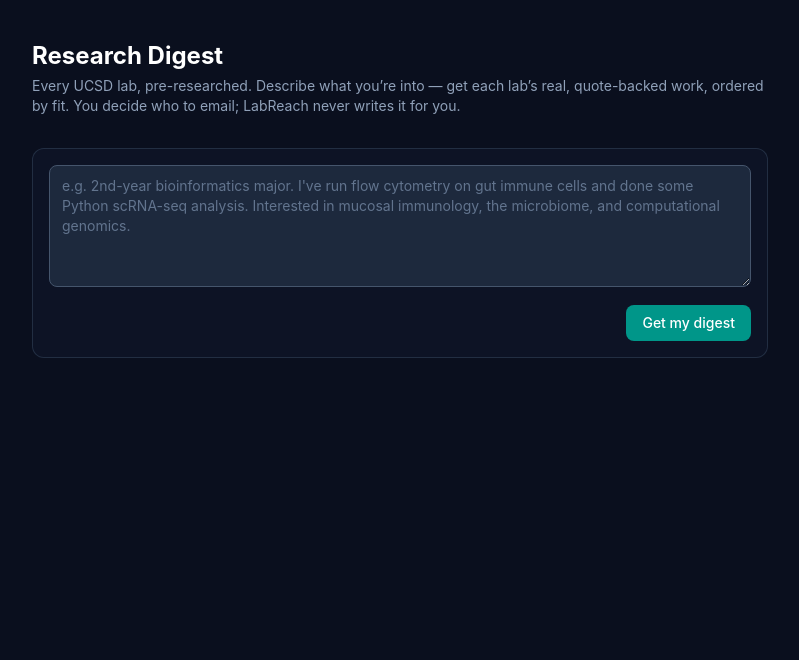
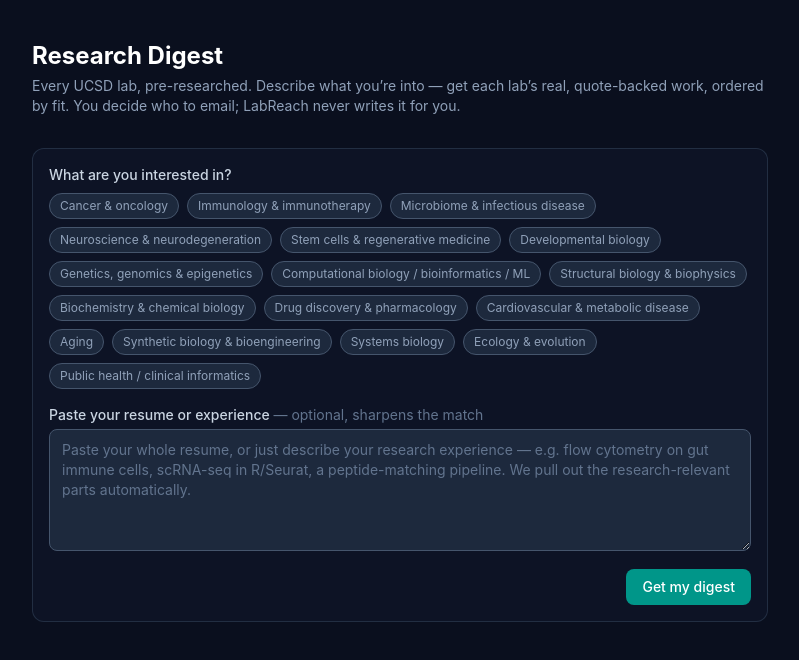
Before and after one commit to Roman-Young/labreach, a Next.js app: page /digest in a window 1280 px wide. Shown: the top 660 px of the page, without its empty margins (240-1039 px from the left). Built offline with nearby package versions, Linux system fonts and the light colour scheme.

Commit message:
Add resume distillation + interest-list input (fix raw-resume retrieval dilution)

```diff
--- a/app/api/digest/route.ts
+++ b/app/api/digest/route.ts
@@ -2,6 +2,7 @@
 import { checkRateLimit } from '@/lib/rate-limit'
 import { checkAdminAuth } from '@/lib/admin-auth'
 import { buildDigest, buildLabResearch } from '@/lib/rag/digest'
+import { distillProfile } from '@/lib/rag/distill'
 
 // The research-digest endpoint (BUILD_STEPS Step 5) — the UCSD DB path. Given a student profile /
 // research interests, return a relevance-ordered, quote-backed per-lab digest from the ingested
@@ -16,7 +17,7 @@
 }
 
 export async function POST(req: NextRequest) {
-  let body: { profile?: string; topLabs?: number; labUrl?: string }
+  let body: { profile?: string; interests?: string[]; topLabs?: number; labUrl?: string }
   try {
     body = await req.json()
   } catch {
@@ -24,24 +25,27 @@
   }
 
   const profile = (body.profile ?? '').trim()
-  if (!profile) {
-    return json({ error: 'Describe your research interests / background to get a digest.' }, 400)
-  }
-  if (profile.length > 6000) {
-    return json({ error: 'That profile is too long — please keep it under ~6000 characters.' }, 400)
+  const interests = Array.isArray(body.interests) ? body.interests.filter((s) => typeof s === 'string') : []
+  if (profile.length > 12000) {
+    return json({ error: 'That resume is too long — please keep it under ~12000 characters.' }, 400)
   }
 
   try {
-    // Stage B — a specific lab's full research. Part of one browsing session and a cheap
-    // single-lab read, so it is NOT rate-limited (expanding labs shouldn't burn the cap).
+    // Stage B — a specific lab's full research. `profile` here is the ALREADY-DISTILLED query the
+    // browse returned, so we don't re-distill (keeps A/B ranking consistent + saves an LLM call).
+    // Part of one browsing session and a cheap single-lab read, so NOT rate-limited.
     if (body.labUrl) {
+      if (!profile) return json({ error: 'Missing search context for this lab.' }, 400)
       const lab = await buildLabResearch(body.labUrl, profile)
       if (!lab) return json({ error: 'Lab not found.' }, 404)
       return json({ lab })
     }
 
-    // Stage A browse — the only rate-limited path. The digest is a ~free DB read (one embed + SQL),
-    // NOT the expensive LLM agent, so it gets its own generous bucket, not the agent's 3/hour.
+    // Stage A browse — the only rate-limited path. Cheap (one distill + one embed + SQL), NOT the
+    // expensive research agent, so it gets its own generous bucket, not the agent's 3/hour.
+    if (!profile && interests.length === 0) {
+      return json({ error: 'Pick a few interests or paste your experience to get a digest.' }, 400)
+    }
     if (!checkAdminAuth(req)) {
       const ip = req.headers.get('x-forwarded-for')?.split(',')[0]?.trim() ?? '127.0.0.1'
       const { allowed } = await checkRateLimit(ip, { max: 30, bucket: 'digest' })
@@ -50,9 +54,16 @@
       }
     }
 
+    // Distill the raw resume + interests into the focused research-signal query, then retrieve on
+    // THAT (a raw resume dilutes retrieval into noise — see lib/rag/distill.ts). Return the query
+    // so the UI can reuse it verbatim when expanding a lab (Stage B).
+    const query = await distillProfile({ resume: profile, interests })
+    if (!query) {
+      return json({ error: "We couldn't find research-relevant signal — try adding a few interests." }, 422)
+    }
     const topLabs = Math.min(Math.max(body.topLabs ?? 20, 1), 40)
-    const labs = await buildDigest(profile, { topLabs })
-    return json({ count: labs.length, labs })
+    const labs = await buildDigest(query, { topLabs })
+    return json({ count: labs.length, labs, query })
   } catch (err) {
     const message = err instanceof Error ? err.message : 'An unexpected error occurred'
     return json({ error: message }, 500)
--- a/app/digest/page.tsx
+++ b/app/digest/page.tsx
@@ -9,6 +9,29 @@
 // or draft an email — "batch the research, never batch the authorship" (reference/labreach.md §8).
 
 const STORAGE_KEY = 'labreach_profile' // shared with the home profile form
+
+// Interest areas derived from the DB's actual research_areas vocabulary, so every one is
+// guaranteed to return labs. This is the FLOOR everyone stands on — a student with no experience
+// still gets relevant labs by picking a few; the resume (if any) personalizes on top.
+const INTERESTS = [
+  'Cancer & oncology',
+  'Immunology & immunotherapy',
+  'Microbiome & infectious disease',
+  'Neuroscience & neurodegeneration',
+  'Stem cells & regenerative medicine',
+  'Developmental biology',
+  'Genetics, genomics & epigenetics',
+  'Computational biology / bioinformatics / ML',
+  'Structural biology & biophysics',
+  'Biochemistry & chemical biology',
+  'Drug discovery & pharmacology',
+  'Cardiovascular & metabolic disease',
+  'Aging',
+  'Synthetic biology & bioengineering',
+  'Systems biology',
+  'Ecology & evolution',
+  'Public health / clinical informatics',
+]
 
 interface DigestFinding {
   type: string
@@ -96,7 +119,7 @@
   )
 }
 
-function LabCard({ lab, profile }: { lab: LabDigest; profile: string }) {
+function LabCard({ lab, query }: { lab: LabDigest; query: string }) {
   const [copied, setCopied] = useState(false)
   const [full, setFull] = useState<DigestFinding[] | null>(null)
   const [expanded, setExpanded] = useState(false)
@@ -126,7 +149,7 @@
       const res = await fetch('/api/digest', {
         method: 'POST',
         headers: { 'Content-Type': 'application/json' },
-        body: JSON.stringify({ profile, labUrl: lab.labUrl }),
+        body: JSON.stringify({ profile: query, labUrl: lab.labUrl }),
       })
       const data = await res.json()
       if (!res.ok) throw new Error(data.error ?? 'Could not load the lab.')
@@ -183,11 +206,15 @@
 
 export default function DigestPage() {
   const [profileText, setProfileText] = useState('')
-  const [submittedProfile, setSubmittedProfile] = useState('')
+  const [interests, setInterests] = useState<string[]>([])
+  const [effectiveQuery, setEffectiveQuery] = useState('')
   const [hasSaved, setHasSaved] = useState(false)
   const [labs, setLabs] = useState<LabDigest[] | null>(null)
   const [loading, setLoading] = useState(false)
   const [error, setError] = useState('')
+
+  const toggleInterest = (i: string) =>
+    setInterests((prev) => (prev.includes(i) ? prev.filter((x) => x !== i) : [...prev, i]))
 
   useEffect(() => {
     try {
@@ -207,8 +234,8 @@
 
   const submit = async () => {
     const profile = profileText.trim()
-    if (!profile) {
-      setError('Describe your research interests and background first.')
+    if (!profile && interests.length === 0) {
+      setError('Pick a few interests, or paste your resume / experience — either works.')
       return
     }
     setLoading(true)
@@ -218,12 +245,12 @@
       const res = await fetch('/api/digest', {
         method: 'POST',
         headers: { 'Content-Type': 'application/json' },
-        body: JSON.stringify({ profile }),
+        body: JSON.stringify({ profile, interests }),
       })
       const data = await res.json()
       if (!res.ok) throw new Error(data.error ?? 'Something went wrong.')
       setLabs(data.labs as LabDigest[])
-      setSubmittedProfile(profile)
+      setEffectiveQuery((data.query as string) ?? profile) // the distilled query — reused for lab expand
     } catch (e) {
       setError(e instanceof Error ? e.message : 'Something went wrong.')
     } finally {
@@ -242,11 +269,34 @@
       </header>
 
       <div className="bg-slate-900/60 border border-slate-700/60 rounded-xl p-4">
+        <p className="text-sm font-medium text-slate-300 mb-2">What are you interested in?</p>
+        <div className="flex flex-wrap gap-2 mb-4">
+          {INTERESTS.map((i) => {
+            const on = interests.includes(i)
+            return (
+              <button
+                key={i}
+                onClick={() => toggleInterest(i)}
+                className={`px-2.5 py-1 text-xs rounded-full border transition-colors ${
+                  on
+                    ? 'bg-teal-500/20 text-teal-200 border-teal-500/50'
+                    : 'bg-slate-800 text-slate-400 border-slate-600 hover:border-slate-500'
+                }`}
+              >
+                {i}
+              </button>
+            )
+          })}
+        </div>
+
+        <p className="text-sm font-medium text-slate-300 mb-1">
+          Paste your resume or experience <span className="text-slate-500 font-normal">— optional, sharpens the match</span>
+        </p>
         <textarea
           value={profileText}
           onChange={(e) => setProfileText(e.target.value)}
           rows={5}
-          placeholder="e.g. 2nd-year bioinformatics major. I've run flow cytometry on gut immune cells and done some Python scRNA-seq analysis. Interested in mucosal immunology, the microbiome, and computational genomics."
+          placeholder="Paste your whole resume, or just describe your research experience — e.g. flow cytometry on gut immune cells, scRNA-seq in R/Seurat, a peptide-matching pipeline. We pull out the research-relevant parts automatically."
           className="w-full px-3 py-2.5 bg-slate-800 border border-slate-600 rounded-lg text-white placeholder-slate-500 text-sm focus:outline-none focus:border-teal-500 focus:ring-1 focus:ring-teal-500 resize-y"
         />
         <div className="mt-3 flex items-center justify-between">
@@ -265,12 +315,18 @@
 
       {labs && (
         <section className="mt-8">
-          <p className="text-sm text-slate-400 mb-4">
-            {labs.length > 0 ? `${labs.length} labs, most relevant first` : 'No matching labs — try describing your interests differently.'}
+          <p className="text-sm text-slate-400 mb-1">
+            {labs.length > 0 ? `${labs.length} labs, most relevant first` : 'No matching labs — try adding a few interests.'}
           </p>
+          {effectiveQuery && labs.length > 0 && (
+            <details className="mb-4 text-xs text-slate-500">
+              <summary className="cursor-pointer hover:text-slate-400">what we matched on</summary>
+              <p className="mt-1 italic text-slate-500">{effectiveQuery}</p>
+            </details>
+          )}
           <div className="space-y-4">
             {labs.map((lab) => (
-              <LabCard key={lab.labUrl} lab={lab} profile={submittedProfile} />
+              <LabCard key={lab.labUrl} lab={lab} query={effectiveQuery} />
             ))}
           </div>
         </section>
--- /dev/null
+++ b/lib/rag/distill.ts
@@ -0,0 +1,62 @@
+import { GoogleGenerativeAI } from '@google/generative-ai'
+import { withRetry } from '@/lib/retry'
+
+// Distill a student's raw input into the RESEARCH SIGNAL used to match labs.
+//
+// Why this exists (verified, not assumed): a full resume is mostly NOT research signal — contact
+// info, non-science jobs, a mural, business pitches, generic "Python/Excel/HPC" skills. Feeding
+// the whole thing averages the embedding toward "a generic data person" and retrieves a mush of
+// infra/informatics/chemistry labs; the student's actual domain (e.g. IgA-microbiota immunology)
+// drops off. Distilling to ~500 chars of real signal brings the right labs back (Rob Knight,
+// Hedrick, Goldrath). Tested on a real resume: raw → noise, distilled → sharp.
+//
+// EXTRACTIVE, not generative: we copy/condense the resume's own wording and never invent — that
+// keeps the query grounded and avoids the query-rewrite hallucination failure mode. Selected
+// interest areas are already clean signal, so they're prepended verbatim with NO LLM call (and a
+// no-experience student who only picks interests still gets a good query for free).
+
+const INSTRUCTION = `You extract a student's RESEARCH SIGNAL from their resume, to match them to research labs by scientific topic. Output ONE short paragraph, AT MOST 3 sentences (~90 words), that COPIES or CONDENSES the resume's own wording. Do NOT invent, infer, or add anything not present in the resume.
+
+Capture the SCIENCE, strongest first:
+1. Research/lab experience — the biological topic or question, the systems/organisms, and any findings (e.g. "IgA-coated maternal microbiota and neonatal gut colonization").
+2. Specific experimental or analytical METHODS actually used (e.g. flow cytometry, single-cell RNA-seq, PCR, immunostaining, sequence alignment, a peptide-matching pipeline).
+3. ONLY if there is little/no research experience: science-related extracurriculars, competitions, or independent science projects.
+
+Do NOT include (these are noise that pull the wrong labs): general-purpose programming languages, software, databases, or infrastructure skills (Python, R, SQL, Excel, HPC, Slurm, automation, dashboards); ANY coursework or class names; contact info; non-science jobs; business/leadership/volunteering unless scientific; GPA.
+
+Keep methods only when they are specific SCIENTIFIC techniques, not generic tooling. If the resume has no research-relevant content at all, output exactly: NONE
+
+RESUME:
+`
+
+// Combine selected interest areas (clean, no LLM needed) with the distilled resume signal into one
+// retrieval query. Returns '' if there is nothing to match on.
+export async function distillProfile(input: { resume?: string; interests?: string[] }): Promise<string> {
+  const interests = (input.interests ?? []).filter((s) => typeof s === 'string' && s.trim()).map((s) => s.trim())
+  const resume = (input.resume ?? '').trim()
+  const parts: string[] = []
+  if (interests.length) parts.push(`Interested in: ${interests.join(', ')}.`)
+
+  if (resume) {
+    const apiKey = process.env.GOOGLE_AI_API_KEY
+    if (!apiKey) throw new Error('GOOGLE_AI_API_KEY is not set')
+    const model = new GoogleGenerativeAI(apiKey).getGenerativeModel({
+      model: 'gemini-2.5-flash',
+      generationConfig: {
+        temperature: 0,
+        maxOutputTokens: 600,
+        thinkingConfig: { thinkingBudget: 0 },
+      } as unknown as Record<string, unknown>,
+    })
+    const distilled = await withRetry(
+      async () => {
+        const res = await model.generateContent(`${INSTRUCTION}${resume.slice(0, 12000)}`)
+        return res.response.text().trim()
+      },
+      { attempts: 2 },
+    )
+    if (distilled && distilled.toUpperCase() !== 'NONE') parts.push(distilled)
+  }
+
+  return parts.join(' ').trim()
+}
```
